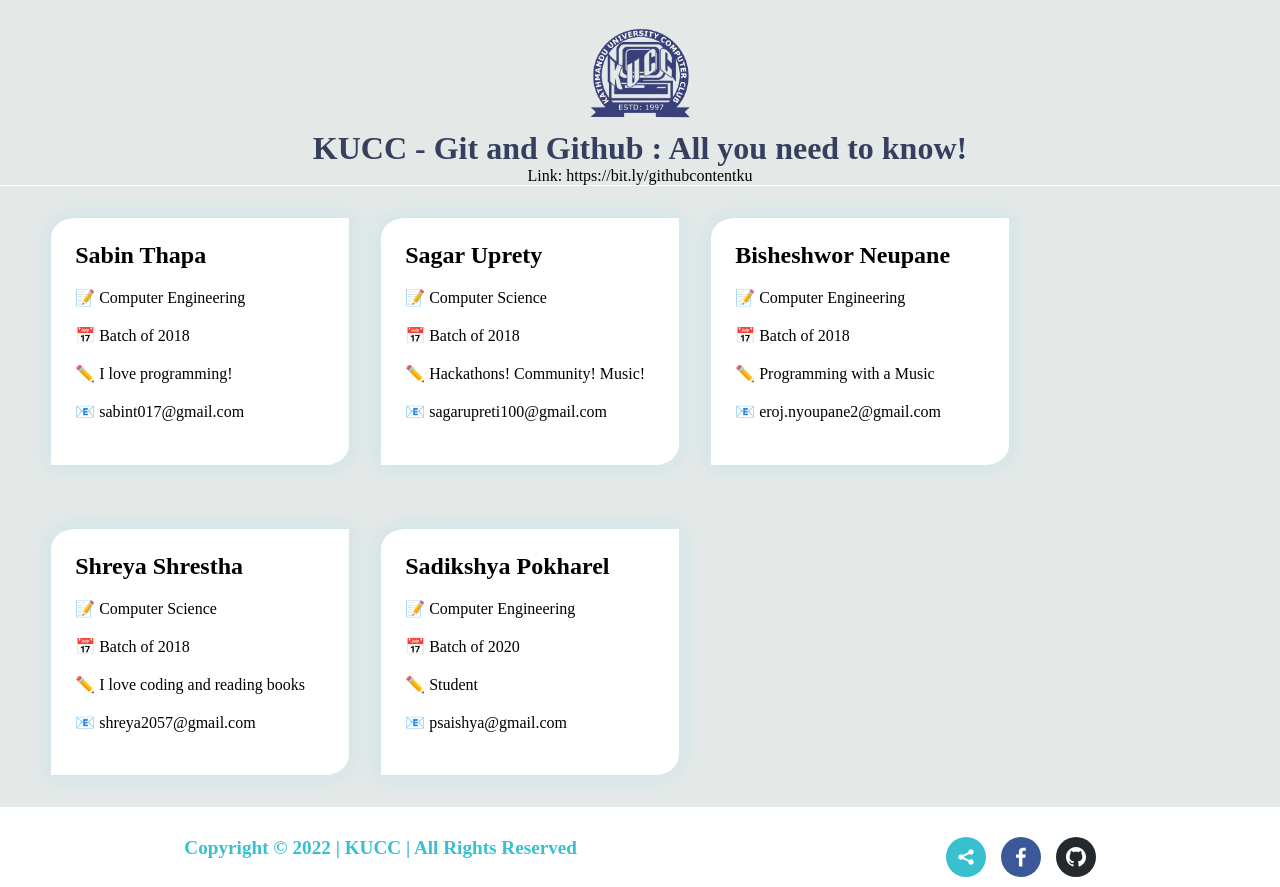
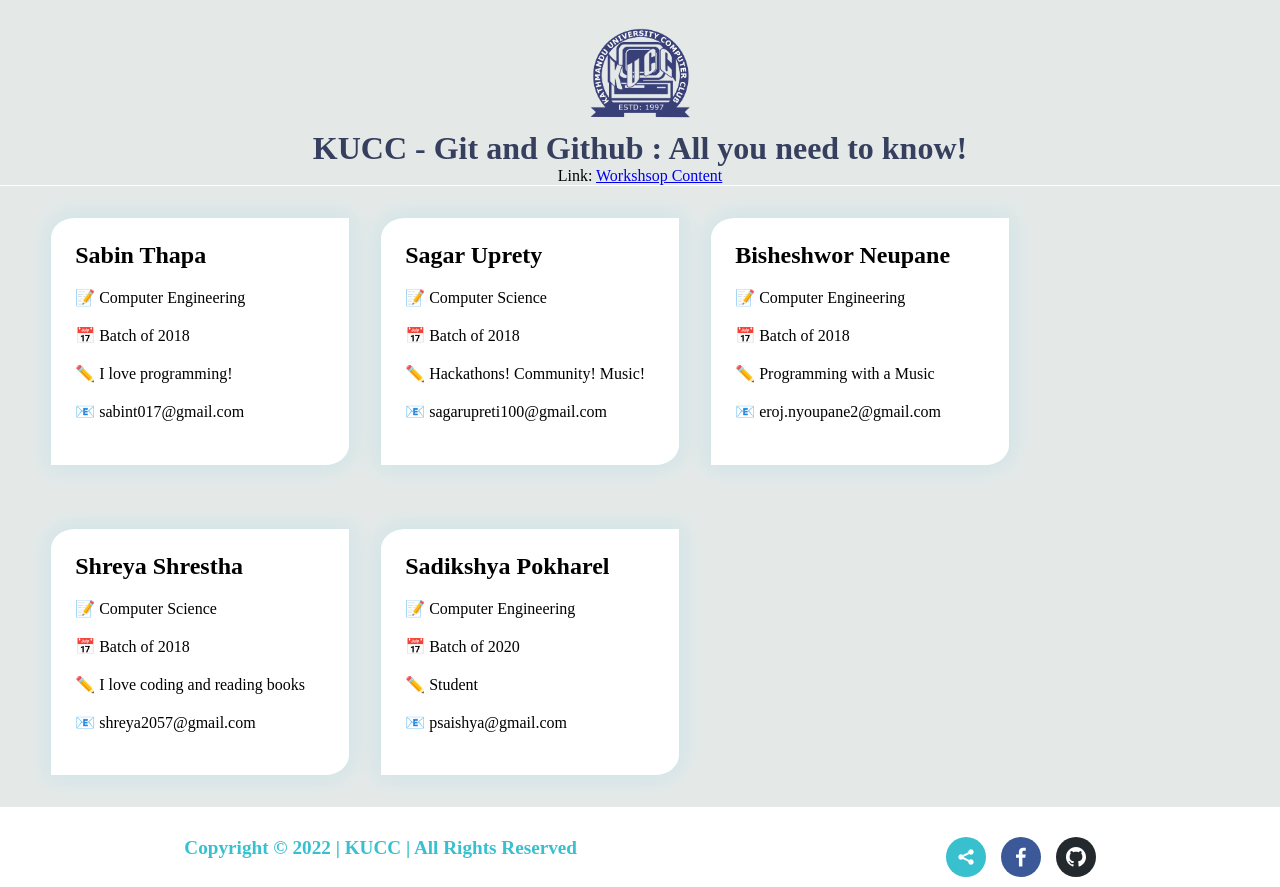
Before and after one commit to kucc1997/git-github-workshop-2022, a React (Create React App) app: page / in a window 1280 px wide. Built offline with nearby package versions, Linux system fonts and the light colour scheme.

Commit message:
Update Header.js

```diff
--- a/src/components/Header.js
+++ b/src/components/Header.js
@@ -8,7 +8,7 @@ const Header = () => {
       <h1 style={{ color: "#373F5F" }}>
         KUCC - Git and Github : All you need to know!{" "}
       </h1>
-      <p> Link: <a>https://bit.ly/githubcontentku </a> </p>
+      <p> Link: <a href="https://bit.ly/githubcontentku"> Workshsop Content</a> </p>
     </div>
   );
 };
```
